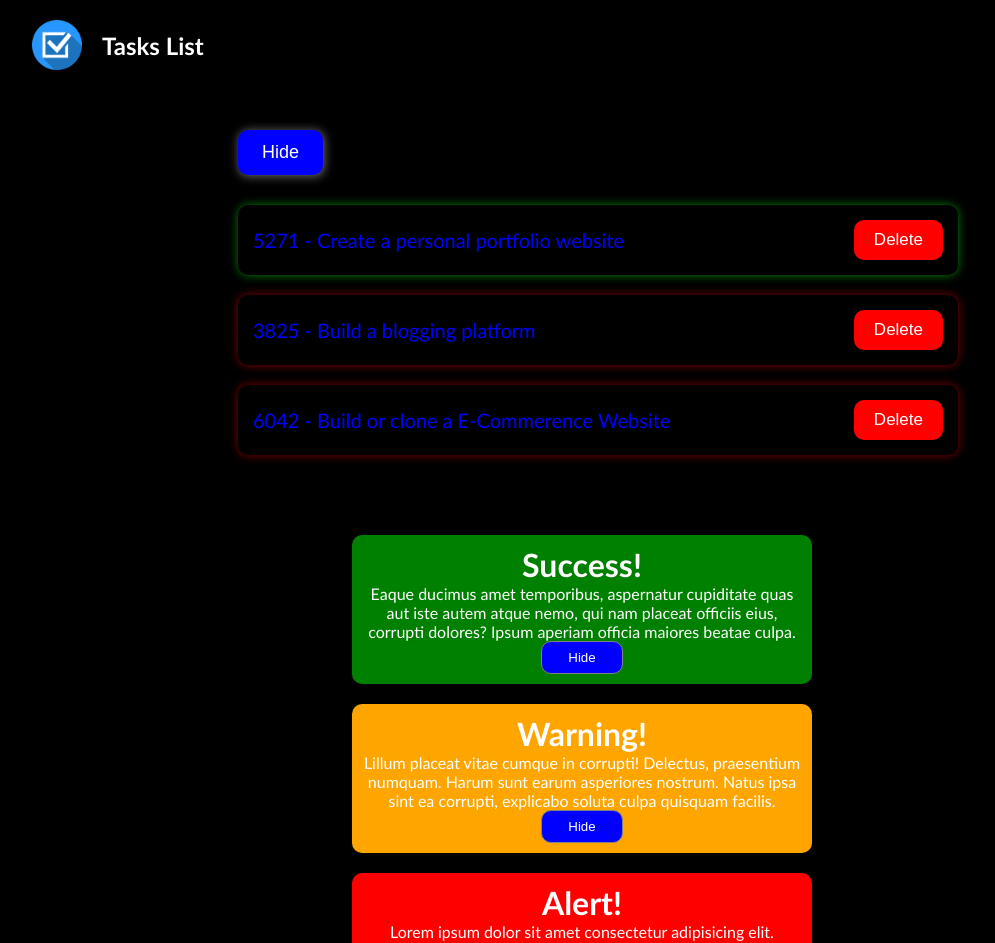
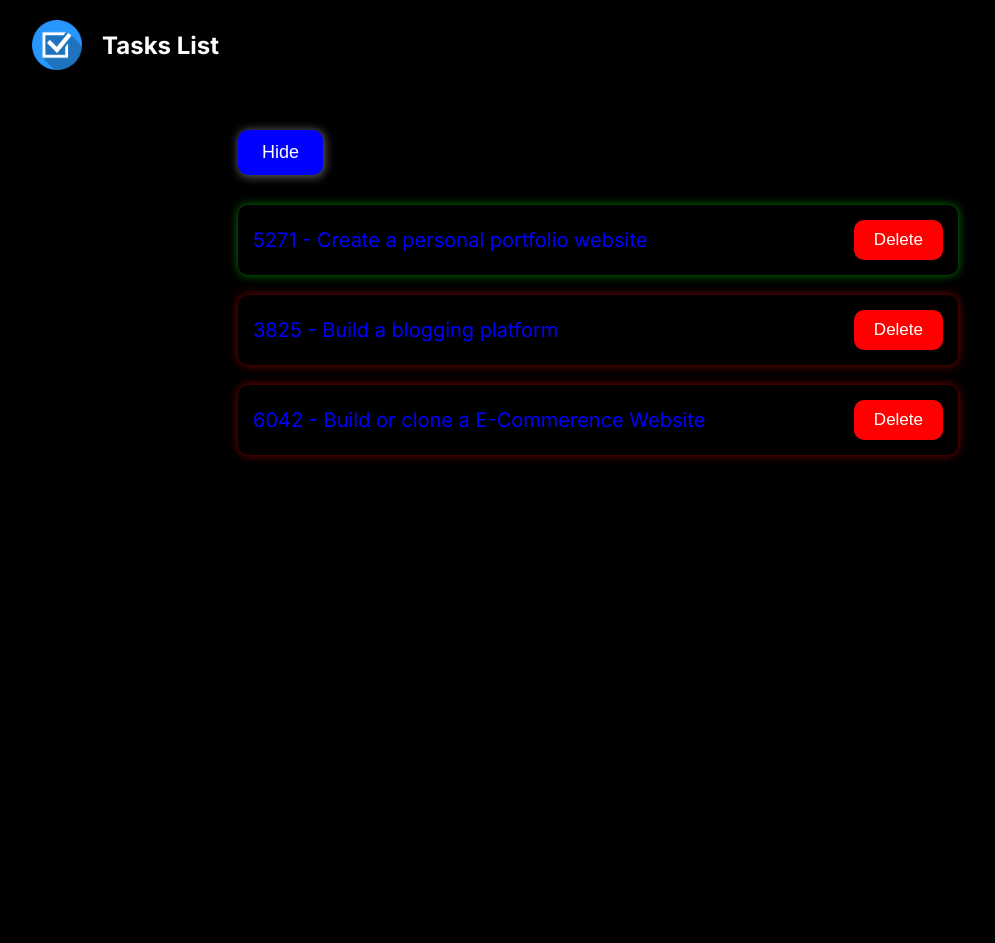
Before and after one commit to Saketh-Reddy-Bejadi/TaskProject, a React (Create React App) app in the folder mp_app/: page / in a window 1280 px wide. Shown: the top 943 px of the page, without its empty margins (58-1053 px from the left). After the commit the page ends 800 px from the top, so only its background shows below. Built offline with nearby package versions, Linux system fonts and the light colour scheme.

Commit message:
modified

```diff
--- a/mp_app/src/App.css
+++ b/mp_app/src/App.css
@@ -1,11 +1,11 @@
+@import url('https://fonts.googleapis.com/css2?family=Inter:wght@100;200;300;400;500;600;700;800;900&display=swap');
 *{
   padding: 0px;
   margin: 0px;
   box-sizing: border-box;
 }
 body{
-
-  font-family: 'Trebuchet MS', 'Lucida Sans Unicode', 'Lucida Grande', 'Lucida Sans', Arial, sans-serif;
+  font-family: 'Inter', sans-serif;
   background-color: black;
   color: white;
 
--- a/mp_app/src/components/CardBox.js
+++ /dev/null
@@ -1,17 +0,0 @@
-import { useState } from "react";
-
-
-
-export const CardBox = ({children,imp}) => {
-
-    const [show,setShow]=useState(true);
-
-  return (
-    <div className={show?"":"disnone"} >
-        <div  className={`box ${imp}`} >
-          {children}
-          <button className="Hidebtn" onClick={()=>setShow(!(show))}>Hide</button>
-        </div>
-    </div>
-  )
-}
--- a/mp_app/src/components/TaskList.js
+++ b/mp_app/src/components/TaskList.js
@@ -1,6 +1,5 @@
 import {  useState } from "react";
 import { TaskCard } from "./TaskCard";
-import { CardBox } from "./CardBox";
 import styles from  "./TaskList.module.css"
 
 export const TaskList = () => {
@@ -26,18 +25,6 @@
             <TaskCard key={task.id+1} task={task} handleDelete={handleDelete}  />
             ))}
         </ul>
-        <CardBox imp="success" >
-            <h1>Success!</h1>
-            <p> Eaque ducimus amet temporibus, aspernatur cupiditate quas aut iste autem atque nemo, qui nam placeat officiis eius, corrupti dolores? Ipsum aperiam officia maiores beatae culpa.</p>
-        </CardBox>
-        <CardBox imp="warning" >
-            <h1>Warning!</h1>
-            <p>Lillum placeat vitae cumque in corrupti! Delectus, praesentium numquam. Harum sunt earum asperiores nostrum. Natus ipsa sint ea corrupti, explicabo soluta culpa quisquam facilis.</p>
-        </CardBox>
-        <CardBox imp="alert" >
-            <h1>Alert!</h1>
-            <p>Lorem ipsum dolor sit amet consectetur adipisicing elit. Quaerat mollitia placeat ipsa libero obcaecati, doloremque omnis commodi voluptas incidunt veritatis?</p>
-        </CardBox>
 
     </div>
   )
--- a/mp_app/src/index.css
+++ b/mp_app/src/index.css
@@ -0,0 +1,7 @@
+@import url('https://fonts.googleapis.com/css2?family=Inter:wght@100;200;300;400;500;600;700;800;900&display=swap');
+
+body{
+    font-family: 'Inter', sans-serif;
+    padding: 0;
+    margin: 0;
+}
```
